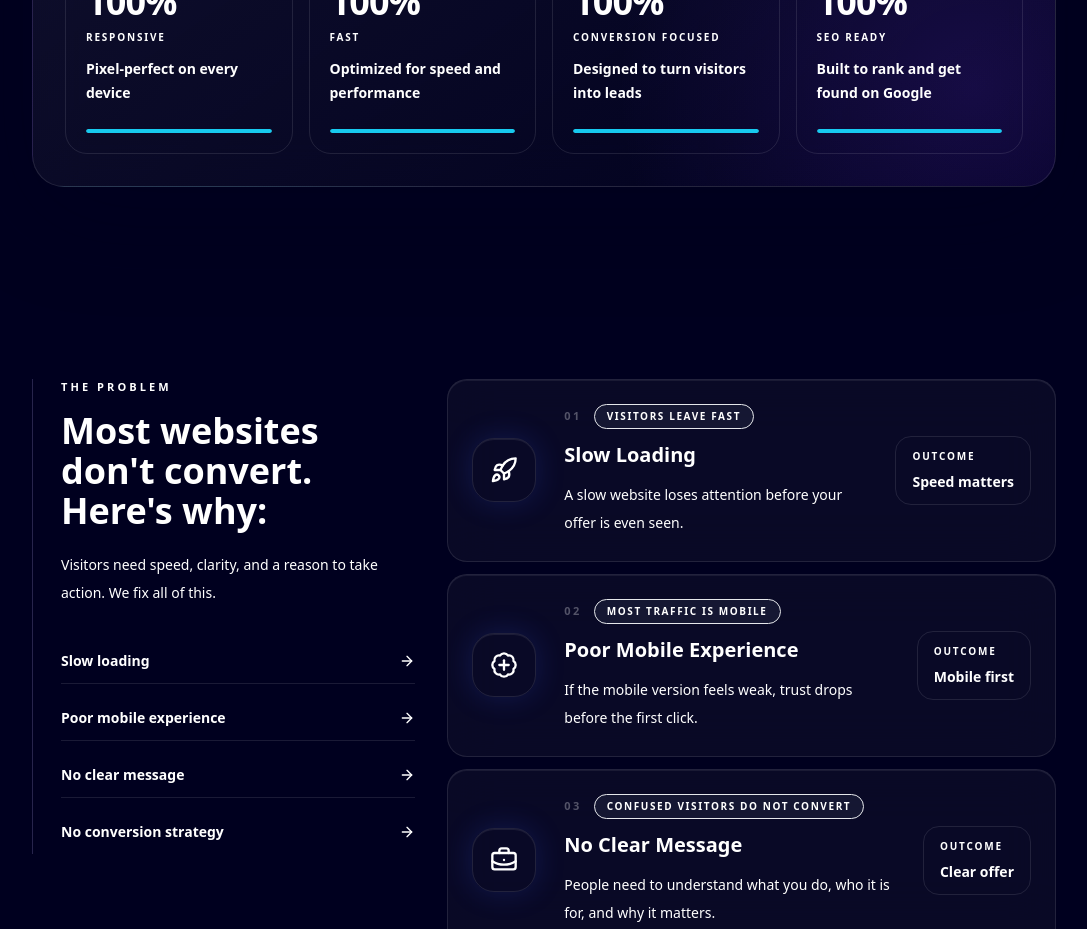
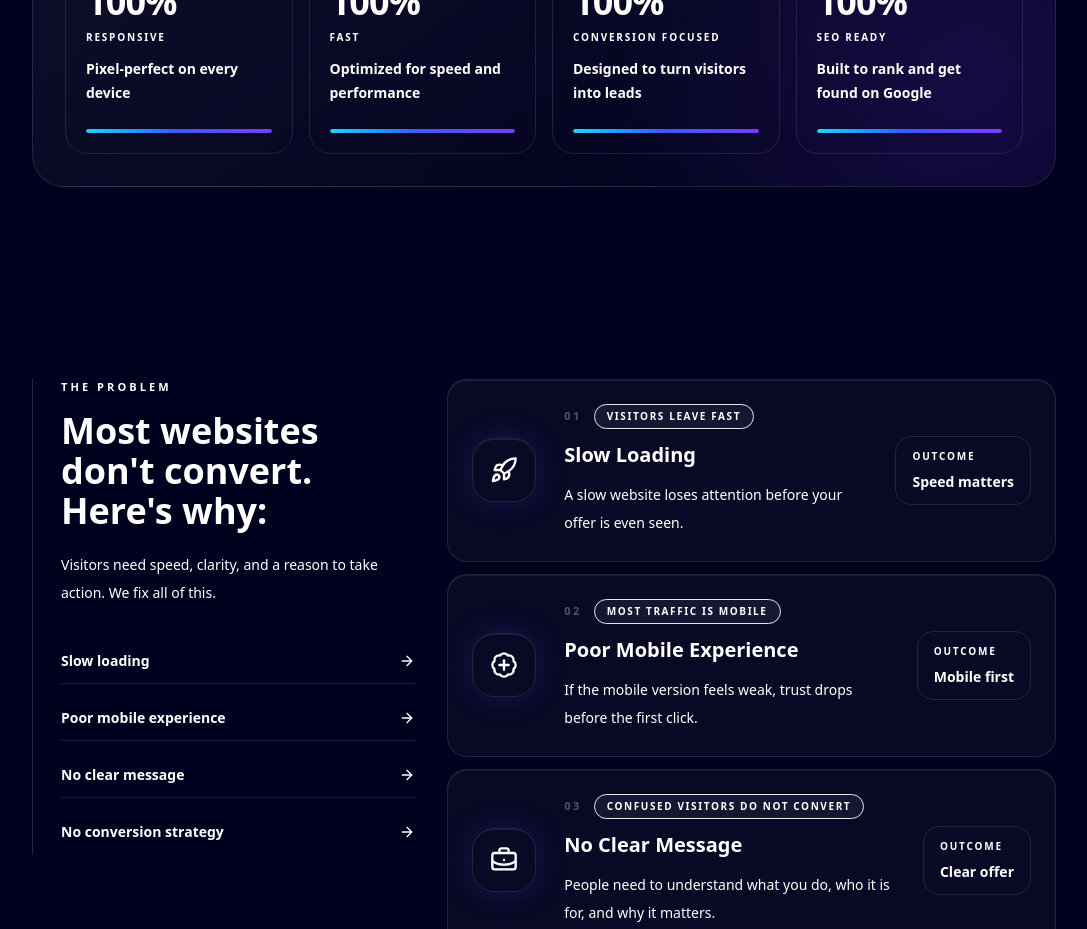
Before and after one commit to Zuvairiya7197/webuildyourbrands, a Next.js app: page / in a window 1280 px wide. Shown: the part 2380-3309 px from the top of the page, without its empty margins (96-1183 px from the left). Built offline with nearby package versions, Linux system fonts and the light colour scheme.

Commit message:
stat card progress lines to a cyan → blue → violet gradient

```diff
--- a/components/StatsBar.tsx
+++ b/components/StatsBar.tsx
@@ -153,8 +153,6 @@ function StatsBar({ stats }: StatsBarProps) {
         {stats.map(({ value, suffix, status: itemStatus, label }, index) => {
         const { Icon, status, tone } = statVisuals[index] ?? statVisuals[0];
         const progress = isVisible ? value : 0;
-        const arcColor =
-          value === 0 ? "rgba(124,60,255,0.82)" : "rgba(22,216,255,0.92)";
 
         return (
         <div
@@ -182,10 +180,9 @@ function StatsBar({ stats }: StatsBarProps) {
 
           <div className="relative z-10 mt-6 h-1 overflow-hidden rounded-full bg-white/10" aria-hidden="true">
             <div
-              className="h-full rounded-full transition-[width] duration-1000 ease-out"
+              className="h-full rounded-full bg-[linear-gradient(90deg,#16d8ff_0%,#355cff_48%,#7c3cff_100%)] transition-[width] duration-1000 ease-out"
               style={{
-                width: isVisible ? `${Math.max(progress, 8)}%` : "0%",
-                background: arcColor
+                width: isVisible ? `${Math.max(progress, 8)}%` : "0%"
               }}
               aria-hidden="true"
             />
```
